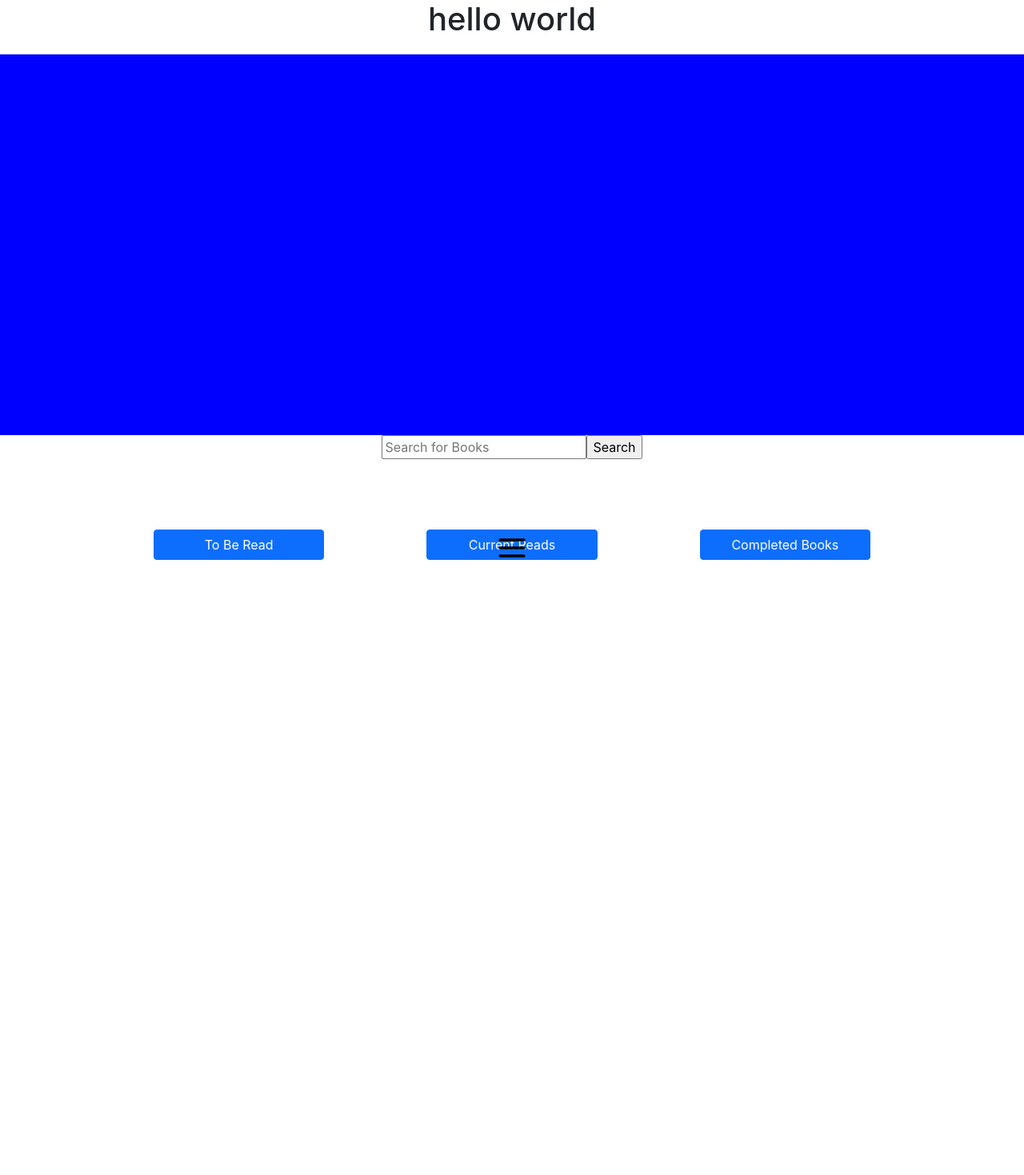
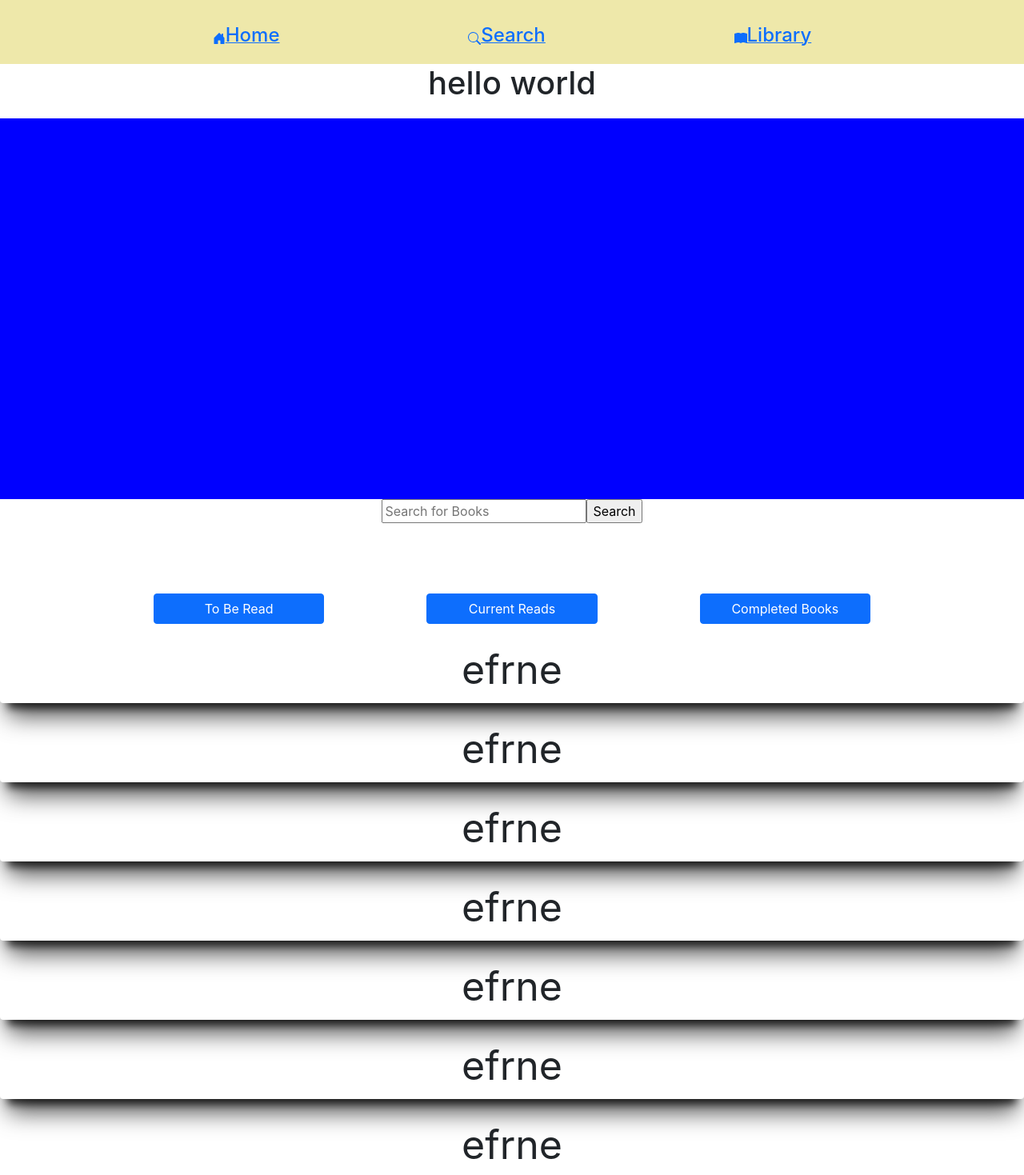
Before and after one commit to partyzl/bookstack, a React (Create React App) app in the folder client/: page / in a window 1280 px wide. Shown: the top 1469 px of the page at 80% size. Before the commit the page ends 800 px from the top, so only its background shows below. Built offline with nearby package versions, Linux system fonts and the light colour scheme.

Commit message:
the nav bar being a hamburger on the desktop and bottom on the mobile is not working in bootstrap for me so i have implemented a main nav bar on desktop at the top of the page and then a sticky one at the bottom in mobile. colours are due to change

```diff
--- a/client/src/layout/Nav/index.js
+++ b/client/src/layout/Nav/index.js
@@ -1,33 +1,13 @@
-import React, { useState } from "react";
+import React from "react";
 import { NavLink } from "react-router-dom";
-import { MdClose } from "react-icons/md"
-import { FiMenu } from "react-icons/fi"
 import "./styles.css";
 
 const Nav = () => {
-  const [navbarOpen, setNavbarOpen] = useState(false)
-
-  const handleToggle = () => {
-    setNavbarOpen(!navbarOpen)
-  }
-
-  const closeMenu = () => {
-    setNavbarOpen(false)
-  }
-
   return (
     <div>
       <nav className="navbar fixed-bottom navbar-light">
 
-      <button onClick={handleToggle} className="hamburger-button">
-        {navbarOpen ? (
-          <MdClose style={{ color: "black", width: "40px", height: "40px" }} />
-        ) : (
-          <FiMenu style={{ color: "black", width: "40px", height: "40px" }} />
-        )}
-      </button>
-
-        <NavLink to="/home" activeClassName="current" className={`menuNav ${navbarOpen ? " showMenu" : ""}`} onClick={() => closeMenu()} exact>
+        <NavLink to="/home" activeClassName="current">
           <svg
             xmlns="http://www.w3.org/2000/svg"
             width="16"
@@ -41,7 +21,7 @@ const Nav = () => {
           <h4 className="nav-text">Home</h4>
         </NavLink>
 
-        <NavLink to="/search" activeClassName="current" className={`menuNav ${navbarOpen ? " showMenu" : ""}`} onClick={() => closeMenu()} exact>
+        <NavLink to="/search" activeClassName="current">
           <svg
             xmlns="http://www.w3.org/2000/svg"
             width="16"
@@ -55,7 +35,7 @@ const Nav = () => {
           <h4 className="nav-text">Search</h4>
         </NavLink>
 
-        <NavLink to="/library" activeClassName="current" className={`menuNav ${navbarOpen ? " showMenu" : ""}`} onClick={() => closeMenu()} exact>
+        <NavLink to="/library" activeClassName="current">
           <svg
             xmlns="http://www.w3.org/2000/svg"
             width="16"
--- a/client/src/layout/Nav/styles.css
+++ b/client/src/layout/Nav/styles.css
@@ -1,8 +1,12 @@
 
 .navbar {
+    width: 100%;
     padding: 30px;
+    bottom: 0;
     justify-content: space-evenly;
     transition: .5s ease;
+    position: fixed;
+    background-color: palegoldenrod;
 }
 
 .nav-text {
@@ -14,56 +18,14 @@
 } */
 
 @media (min-width: 600px) {
-    /* .navbar {
-        height: 100%;
-        width: 150px;
-        position: fixed;
-        transition: .5s ease;
-        left: 0;
-        top: 0;
-        padding-top: 20px;
-        background-color: lightblue;
-        overflow-x: hidden;
-        display: flex;
-        flex-direction: column;
-        align-items: center;
-    } */
-
-    .navBar {
-        position: relative;
-      }
-
-    .hamburger-button {
-        position: static;
-        top: 0px;
-        left: 0px;
-        z-index: 10;
-        background: transparent;
-        border: none;
-        cursor: pointer;
-        color: black;
-    }
-
-    .menuNav {
-        overflow-y: scroll;
-        list-style: none;
-        position: fixed;
+    .navbar {
+        position: absolute;
         top: 0;
         left: 0;
-        bottom: 0;
-        height: 100vh;
-        width: 0;
-        overflow: hidden;
-        max-width: 290px;
-        z-index: 9;
-    }
-
-    .menuNav.showMenu {
+        right: 0;
+        z-index: 50;
         width: 100%;
-    }
-
-    .menuNav li:first-child {
-        margin-top: 7rem;
+        height: 10%;
     }
 
     h4.nav-text {
--- a/client/src/pages/Home/index.js
+++ b/client/src/pages/Home/index.js
@@ -2,6 +2,8 @@ import React from "react";
 import { useHistory } from "react-router";
 import { Nav } from "../../layout";
 import { Search, SimpleSlider, BookCard, Button } from "../../components";
+import "./styles.css";
+
 
 const Home = () => {
   let history = useHistory();
@@ -11,7 +13,7 @@ const Home = () => {
   };
 
   return (
-    <div>
+    <div className="body">
         <h1>hello world</h1>
         <SimpleSlider />
         <Search />
@@ -37,6 +39,15 @@ const Home = () => {
         </div>
 
         <Nav />
+        <p>efrne</p>
+        <p>efrne</p>
+        <p>efrne</p>
+        <p>efrne</p>
+        <p>efrne</p>
+        <p>efrne</p>
+        <p>efrne</p>
+        <p>efrne</p>
+        <p>efrne</p>
     </div>
   );
 };
--- a/client/src/pages/Home/styles.css
+++ b/client/src/pages/Home/styles.css
@@ -0,0 +1,6 @@
+@media (min-width: 600px) {
+    .body {
+        padding-top: 80px;
+    }
+
+}
```
Lines whose indentation alone changed are shown as unchanged.
